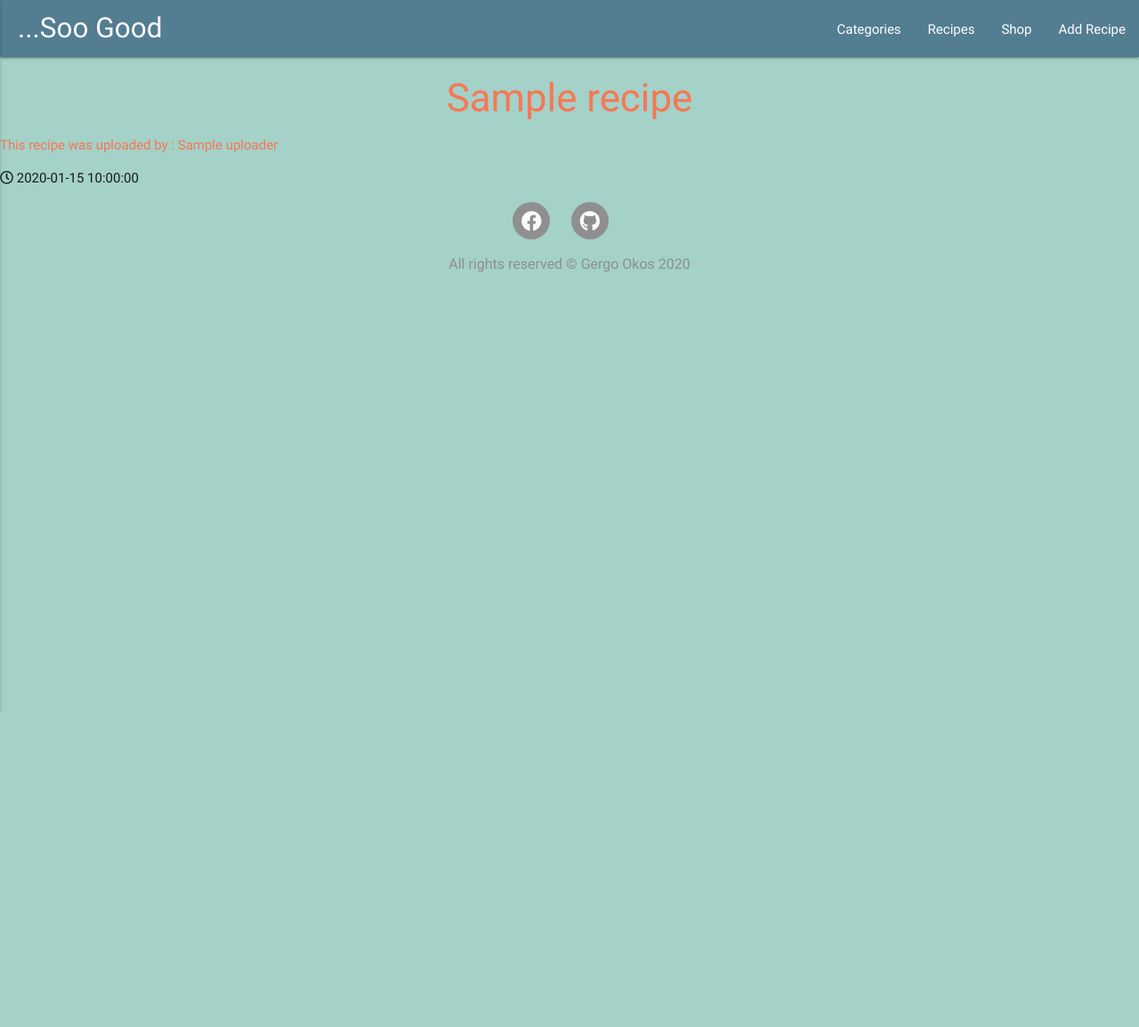
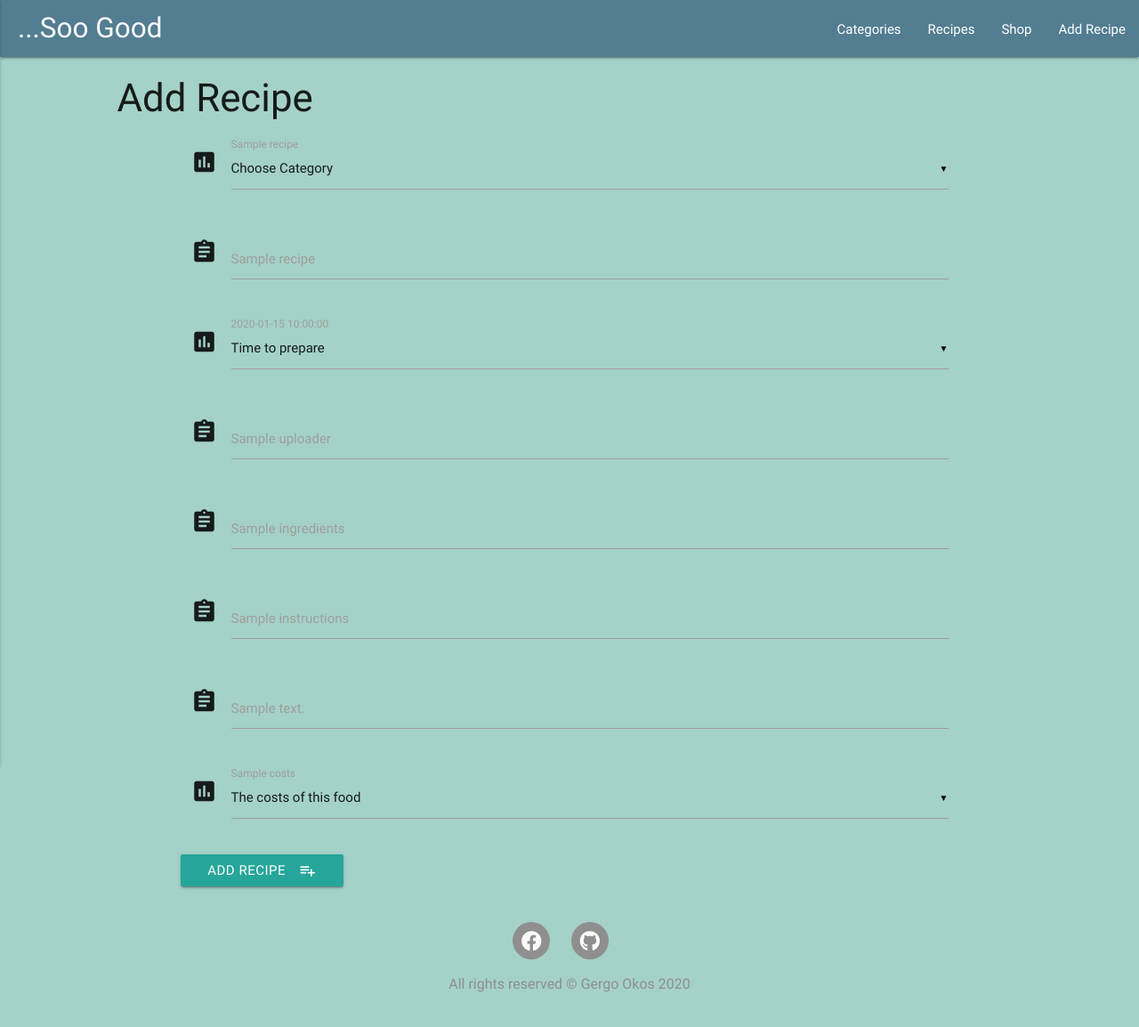
Before and after one commit to DiGergo/milestone-3, a Flask app: template templates/edit.html in a window 1280 px wide. Shown: the whole page at 89% size. Before the commit the page ends 800 px from the top, so only its background shows below. Run offline with Flask 2, Linux system fonts and the light colour scheme; the template is opened without the code that fills it: most values are stand-ins (such as "Sample title", 1, 10 or a date in 2020); some libraries are stand-ins or nearby versions.

Commit message:
added form to edit page

```diff
--- a/templates/edit.html
+++ b/templates/edit.html
@@ -1,9 +1,89 @@
 {% extends 'base.html' %}
 {% block content %}
 
-<h3 class="recipe_header">{{recipe.recipe_name}}</h3>
-<p class="card_text">This recipe was uploaded by : {{recipe.uploader}}</p>
-              <p><span class="far fa-clock"></span> {{recipe.time_to_prepare}} </p>
+<h3 class="add-header">Add Recipe</h3>
+<div class="row add-row">
+    <form action="{{ url_for('update_recipes') }}" method='POST' class="col s12">
+        <div class="row">
+            <div class="input-field col s12">
+                <i class="material-icons prefix">poll</i>
+                <select id="category" name="category_name">
+                    <option value="" disabled selected>Choose Category</option>
+                        {% for category in categories %}
+                            <option value="{{ category.category_name }}" >{{category.category_name}}</option>
+                        {% endfor %}
+                </select>
+                <label>{{recipe.category_name}}</label>
+            </div>
+        </div>
+        <div class="row">
+            <div class="input-field col s12">
+                <i class="material-icons prefix">assignment</i>
+                <input id="recipe_name" name="recipe_name" type="text" class="validate">
+                <label for="icon_prefix">{{recipe.recipe_name}}</label>
+            </div>
+        </div>
+        <div class="row">
+            <div class="input-field col s12">
+                <i class="material-icons prefix">poll</i>
+                <select id="time" name="time_to_prepare">
+                    <option value="" disabled selected>Time to prepare</option>
+                        {% for time in time_to_prep %}
+                            <option value="{{ time.time_to_prepare }}" >{{time.time_to_prepare}}</option>
+                        {% endfor %}
+                </select>
+                <label>{{recipe.time_to_prepare}}</label>
+            </div>
+        </div>
+        <div class="row">
+            <div class="input-field col s12">
+                <i class="material-icons prefix">assignment</i>
+                <input id="uploader" name="uploader" type="text" class="validate">
+                <label for="icon_prefix">{{recipe.uploader}}</label>
+            </div>
+        </div>
+        <div class="row">
+            <div class="input-field col s12">
+                <i class="material-icons prefix">assignment</i>
+                <input id="ingredient_1" name="ingredients" type="text" class="validate">
+                <label for="icon_prefix">{{recipe.ingredients}}</label>
+            </div>
+        </div>
+        <div class="row">
+            <div class="input-field col s12">
+                <i class="material-icons prefix">assignment</i>
+                <input id="instructions" name="instructions" type="text" class="validate">
+                <label for="icon_prefix">{{recipe.instructions}}</label>
+            </div>
+        </div>
+        <div class="row">
+            <div class="input-field col s12">
+                <i class="material-icons prefix">assignment</i>
+                <input id="comments" name="comments" type="text" class="validate">
+                <label for="icon_prefix">{{recipe.comments}}</label>
+            </div>
+        </div>
+        <div class="row">
+            <div class="input-field col s12">
+                <i class="material-icons prefix">poll</i>
+                <select id="cost" name="costs">
+                    <option value="" disabled selected>The costs of this food</option>
+                        {% for cost in cost %}
+                            <option value="{{ cost.costs }}" >{{cost.costs}}</option>
+                        {% endfor %}
+                </select>
+                <label>{{recipe.costs}}</label>
+            </div>
+        </div>
+        <div class="row">
+            <button class="btn waves-effect waves-light" type="submit" name="action">Add Recipe
+                <i class="material-icons right">playlist_add</i>
+            </button>
+        </div>
+
+
+    </form>
+</div>
 
 {% endblock %}
 
--- a/templates/recipe.html
+++ b/templates/recipe.html
@@ -35,7 +35,7 @@
     </div>
 
     <div class= "recipe-buttons">
-        <a class="waves-effect waves-light btn">Edit Recipe</a>
+        <a class="waves-effect waves-light btn" type="submit" >Edit Recipe</a>
         <a class="waves-effect waves-light btn">Delete</a>
     </div>
 
```
